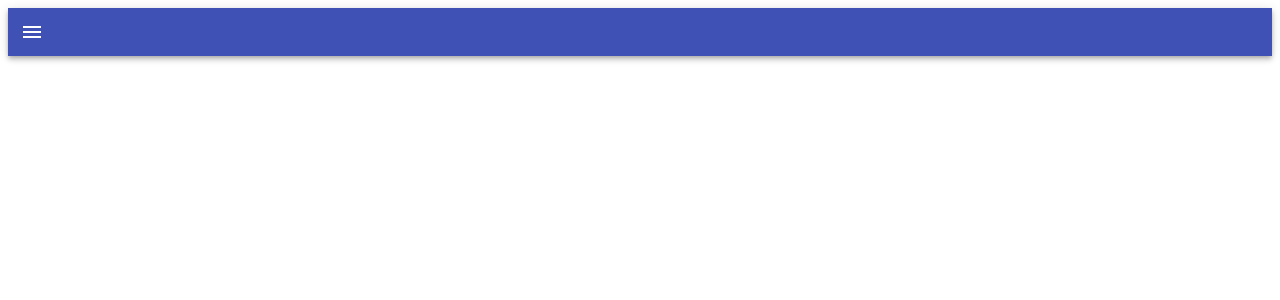
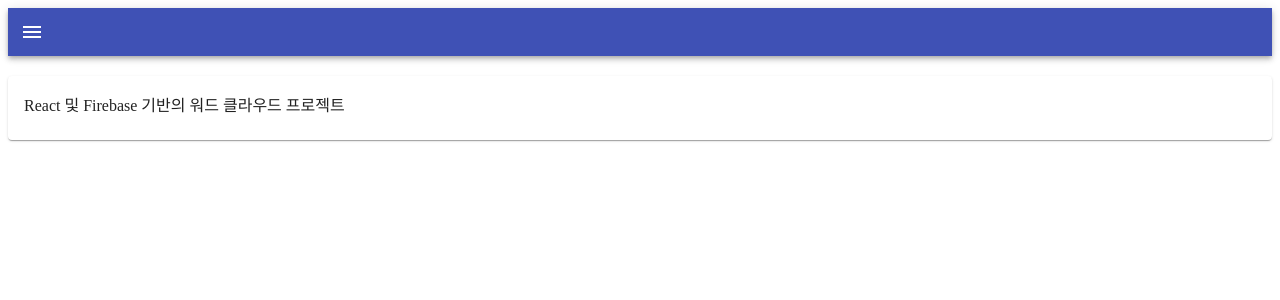
Before and after one commit to dorothy7964/wordcloud, a React app: page /#/ in a window 1280 px wide. Shown: the top 300 px of the page. Built offline with nearby package versions, Linux system fonts and the light colour scheme.

Commit message:
Add Router

```diff
--- a/package.json
+++ b/package.json
@@ -7,7 +7,8 @@
     "@material-ui/core": "^4.3.0",
     "@material-ui/icons": "^4.2.1",
     "react": "^16.8.6",
-    "react-dom": "^16.8.6"
+    "react-dom": "^16.8.6",
+    "react-router-dom": "^5.0.1"
   },
   "scripts": {
     "start": "set NODE_ENV=development&&webpack-dev-server",
--- a/src/components/App.js
+++ b/src/components/App.js
@@ -1,10 +1,22 @@
 import React from 'react';
+import { HashRouter as Router, Route } from 'react-router-dom';
 import AppShell from './AppShell';
+import Home from './Home';
+import Texts from './Texts';
+import Words from './Words';
 
 class App extends React.Component {
     render() {
         return (
-            <AppShell />
+            <Router>
+                <AppShell>
+                    <div>
+                        <Route exact path="/" component={Home}/>
+                        <Route exact path="/texts" component={Texts}/>
+                        <Route exact path="/words" component={Words}/>
+                    </div>
+                </AppShell>
+            </Router>
         );
     }
 }
--- a/src/components/Appshell.js
+++ b/src/components/Appshell.js
@@ -1,4 +1,6 @@
 import React from 'react';
+import { Link as RouterLink } from 'react-router-dom';
+import Link from '@material-ui/core/Link';
 import { withStyles } from '@material-ui/core/styles';
 import AppBar from '@material-ui/core/AppBar';
 import Drawer from '@material-ui/core/Drawer';
@@ -35,8 +37,25 @@ class AppShell extends React.Component {
                     </IconButton>
                 </AppBar>
                 <Drawer open={this.state.toggle}>
-                    <MenuItem onClick={this.handleDrawerToggle}>Home</MenuItem>
+                    <MenuItem onClick={this.handleDrawerToggle}>
+                        <Link component={RouterLink} to="/">
+                            Home
+                        </Link>
+                    </MenuItem>
+                    <MenuItem onClick={this.handleDrawerToggle}>
+                        <Link component={RouterLink} to="/texts">
+                            Texts
+                        </Link>
+                    </MenuItem>
+                    <MenuItem onClick={this.handleDrawerToggle}>
+                        <Link component={RouterLink} to="/words">
+                            Words
+                        </Link>
+                    </MenuItem>
                 </Drawer>
+                <div id="content" style={{margin: 'auto', marginTop: '20px'}}>
+                    {React.cloneElement(this.props.children)}
+                </div>
             </div>
         );
     }
--- /dev/null
+++ b/src/components/Home.js
@@ -0,0 +1,17 @@
+import React from 'react';
+import Card from '@material-ui/core/Card';
+import CardContent from '@material-ui/core/CardContent';
+
+class Home extends React.Component {
+    render() {
+        return (
+            <Card>
+                <CardContent>
+                    React 및 Firebase 기반의 워드 클라우드 프로젝트
+                </CardContent>
+            </Card>
+        );
+    }
+}
+
+export default Home;
--- /dev/null
+++ b/src/components/Texts.js
@@ -0,0 +1,17 @@
+import React from 'react';
+import Card from '@material-ui/core/Card';
+import CardContent from '@material-ui/core/CardContent';
+
+class Texts extends React.Component {
+    render() {
+        return (
+            <Card>
+                <CardContent>
+                    Texts 페이지
+                </CardContent>
+            </Card>
+        );
+    }
+}
+
+export default Texts;
--- /dev/null
+++ b/src/components/Words.js
@@ -0,0 +1,17 @@
+import React from 'react';
+import Card from '@material-ui/core/Card';
+import CardContent from '@material-ui/core/CardContent';
+
+class Words extends React.Component {
+    render() {
+        return (
+            <Card>
+                <CardContent>
+                    Words 페이지
+                </CardContent>
+            </Card>
+        );
+    }
+}
+
+export default Words;
```
Also changed, not shown: 1 other file (tests, documents, lock files or other folders).
